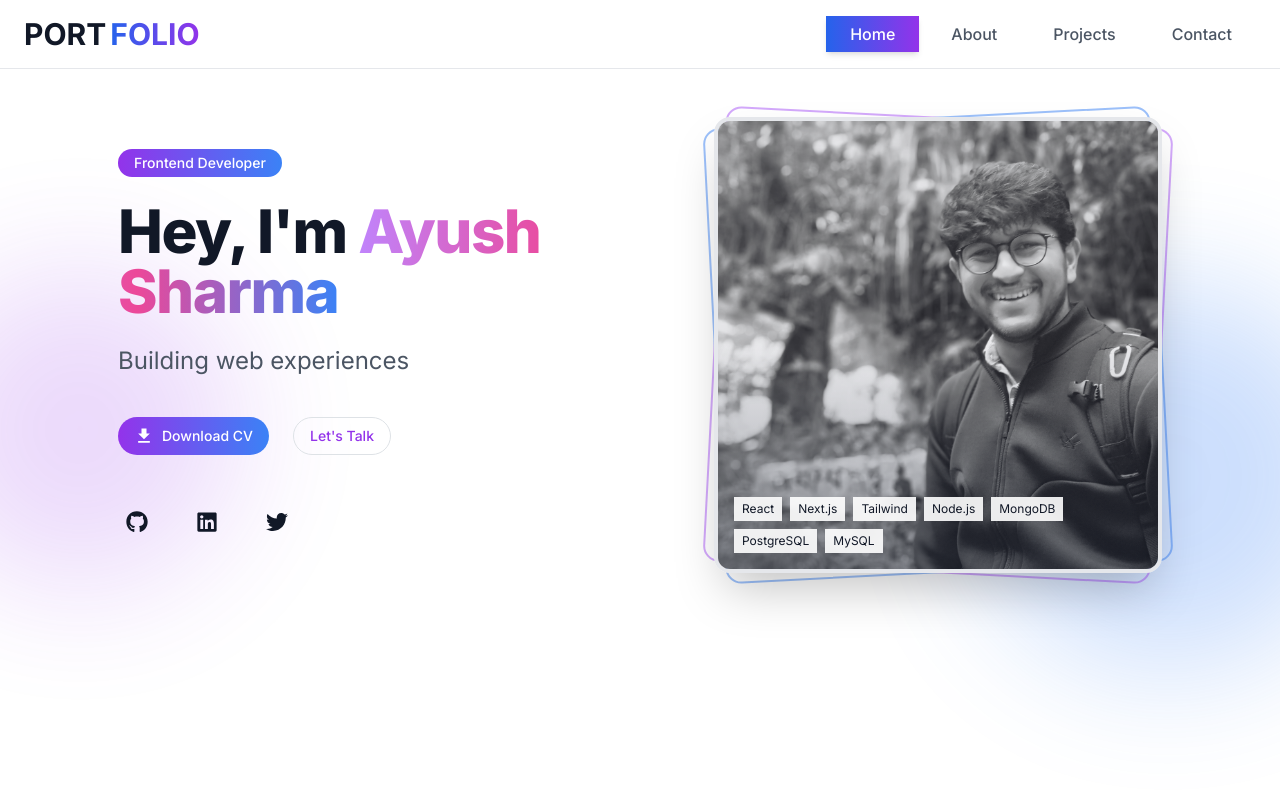
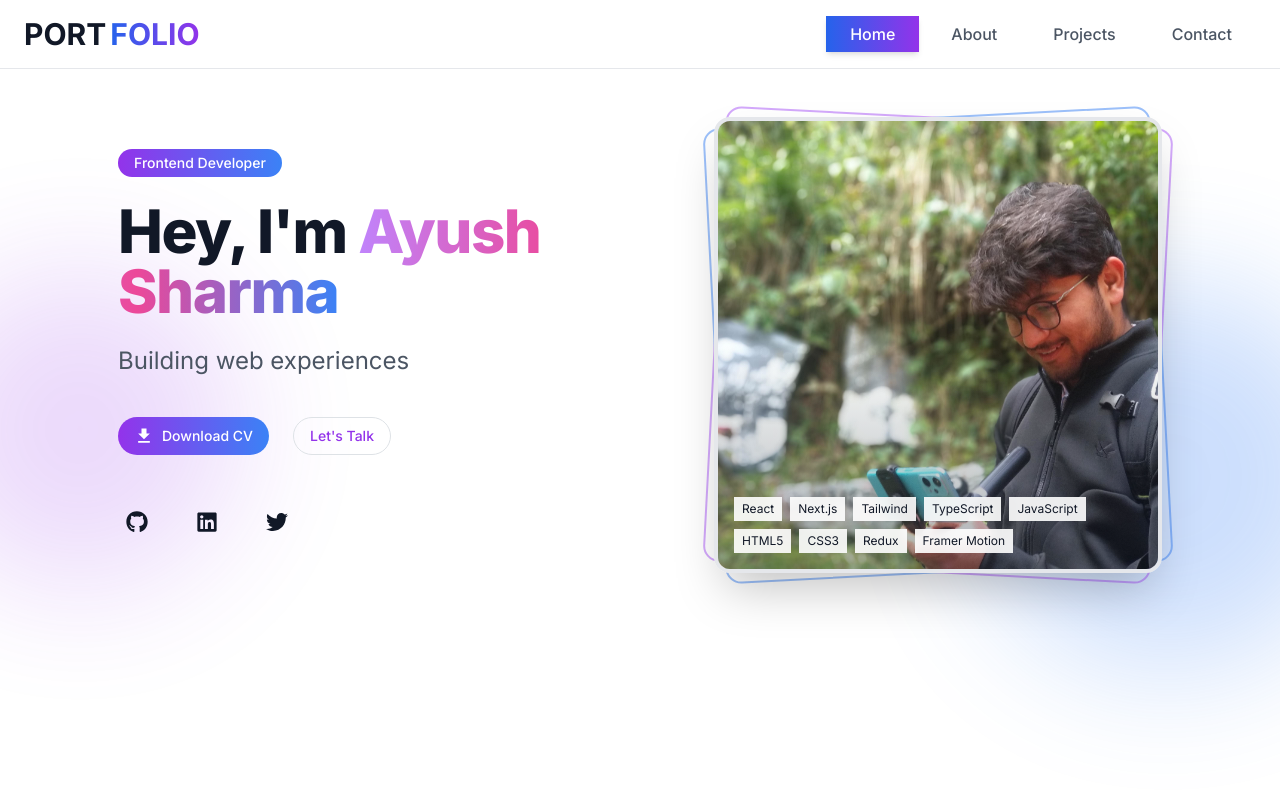
Before and after one commit to ayu-sharma/portfolio, a Next.js app: page / in a window 1280 px wide. Shown: the top 800 px of the page. Built offline with nearby package versions, Linux system fonts and the light colour scheme.

Commit message:
update this

```diff
--- a/app/Component/Hersection.js
+++ b/app/Component/Hersection.js
@@ -57,7 +57,7 @@ function Herosection() {
                   2000,
                   'Creating responsive designs',
                   2000,
-                  'Developing innovative solutions',
+                  'Capturing moments through mobile photography',
                   2000,
                 ]}
                 wrapper="div"
@@ -132,7 +132,7 @@ function Herosection() {
               {/* Main image container */}
               <div className="relative w-full pt-[100%] rounded-2xl overflow-hidden border-4 border-gray-200 shadow-2xl">
                 <Image
-                  src="/Images/Image-hero.png"
+                  src="/Images/Image-hero.jpg"
                   alt="Ayush Sharma"
                   fill
                   className="object-cover object-center"
@@ -144,13 +144,15 @@ function Herosection() {
 
                 {/* Tech stack indicators - optional */}
                 <div className="absolute bottom-4 left-4 right-4 flex flex-wrap gap-2">
-                  <span className="bg-white/90 px-2 py-1 rounded-md text-xs text-gray-900 backdrop-blur-sm">React</span>
-                  <span className="bg-white/90 px-2 py-1 rounded-md text-xs text-gray-900 backdrop-blur-sm">Next.js</span>
-                  <span className="bg-white/90 px-2 py-1 rounded-md text-xs text-gray-900 backdrop-blur-sm">Tailwind</span>
-                  <span className="bg-white/90 px-2 py-1 rounded-md text-xs text-gray-900 backdrop-blur-sm">Node.js</span>
-                  <span className="bg-white/90 px-2 py-1 rounded-md text-xs text-gray-900 backdrop-blur-sm">MongoDB</span>
-                  <span className="bg-white/90 px-2 py-1 rounded-md text-xs text-gray-900 backdrop-blur-sm">PostgreSQL</span>
-                  <span className="bg-white/90 px-2 py-1 rounded-md text-xs text-gray-900 backdrop-blur-sm">MySQL</span>
+                <span className="bg-white/90 px-2 py-1 rounded-md text-xs text-gray-900 backdrop-blur-sm">React</span>
+  <span className="bg-white/90 px-2 py-1 rounded-md text-xs text-gray-900 backdrop-blur-sm">Next.js</span>
+  <span className="bg-white/90 px-2 py-1 rounded-md text-xs text-gray-900 backdrop-blur-sm">Tailwind</span>
+  <span className="bg-white/90 px-2 py-1 rounded-md text-xs text-gray-900 backdrop-blur-sm">TypeScript</span>
+  <span className="bg-white/90 px-2 py-1 rounded-md text-xs text-gray-900 backdrop-blur-sm">JavaScript</span>
+  <span className="bg-white/90 px-2 py-1 rounded-md text-xs text-gray-900 backdrop-blur-sm">HTML5</span>
+  <span className="bg-white/90 px-2 py-1 rounded-md text-xs text-gray-900 backdrop-blur-sm">CSS3</span>
+  <span className="bg-white/90 px-2 py-1 rounded-md text-xs text-gray-900 backdrop-blur-sm">Redux</span>
+  <span className="bg-white/90 px-2 py-1 rounded-md text-xs text-gray-900 backdrop-blur-sm">Framer Motion</span>
                 </div>
               </div>
             </div>
```
Also changed, not shown: public/Images/Image-hero.jpg (added), public/Images/Image-hero.png (deleted).
